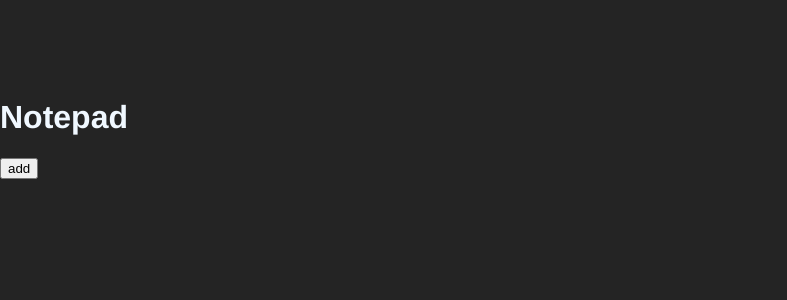
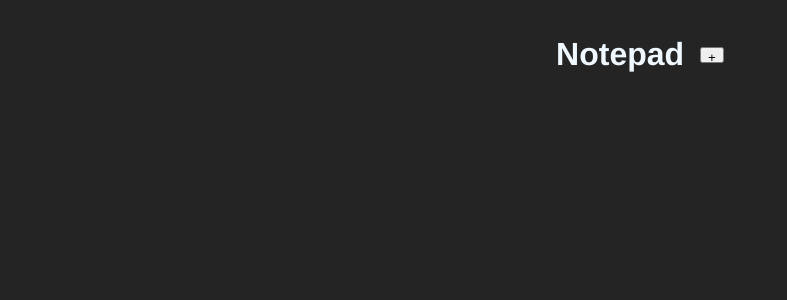
Before and after one commit to evasyukov/notepad, a Vue app: page / in a window 1280 px wide. Shown: the top 300 px of the page, without its empty margins (0-787 px from the left). Built offline with nearby package versions, Linux system fonts and the light colour scheme.

Commit message:
change styles for notes and centering content

```diff
--- a/src/App.vue
+++ b/src/App.vue
@@ -2,7 +2,7 @@
   <div id="app">
     <div class="title">
       <h1>Notepad</h1>
-      <button @click="addNote">add</button>
+      <button @click="addNote">+</button>
     </div>
     <Notepad ref="notepad" />
   </div>
@@ -26,7 +26,12 @@ export default {
 <style>
 .title {
   padding: 15px;
-  display: inline;
+  display: flex;
+  align-items: center;
+}
+.title button {
+  height: 2vh;
+  margin-left: 2vh;
 }
 .title h1 {
   color: aliceblue;
--- a/src/components/Notepad.vue
+++ b/src/components/Notepad.vue
@@ -1,5 +1,5 @@
 <template>
-  <div class="list">
+  <div class="notes-list">
     <div v-for="(note, index) in notes" :key="note.id">
       <textarea
         v-model="note.text"
@@ -46,8 +46,11 @@ textarea {
   padding: 10px;
   margin: 10px;
   box-sizing: border-box;
+  resize: none;
 }
-.list {
+.notes-list {
   display: flex;
+  flex-wrap: wrap;
+  max-width: 85%;
 }
 </style>
--- a/src/style.css
+++ b/src/style.css
@@ -1,17 +1,21 @@
 body {
   margin: 0;
   padding: 0;
-  min-width: 320px;
-  min-height: 100vh;
+  /* min-width: 320px;
+  min-height: 100vh; */
   color: rgba(255, 255, 255, 0.87);
   background-color: #242424;
   color-scheme: light dark;
 }
 
 #app {
+  display: flex;
+  flex-direction: column;
+  align-items: center;
   font-family: Avenir, Helvetica, Arial, sans-serif;
   -webkit-font-smoothing: antialiased;
   -moz-osx-font-smoothing: grayscale;
+  text-align: center;
   color: #2c3e50;
-  margin-top: 60px;
+  height: 100vh; /* Установка высоты в 100% от высоты окна просмотра */
 }
```
